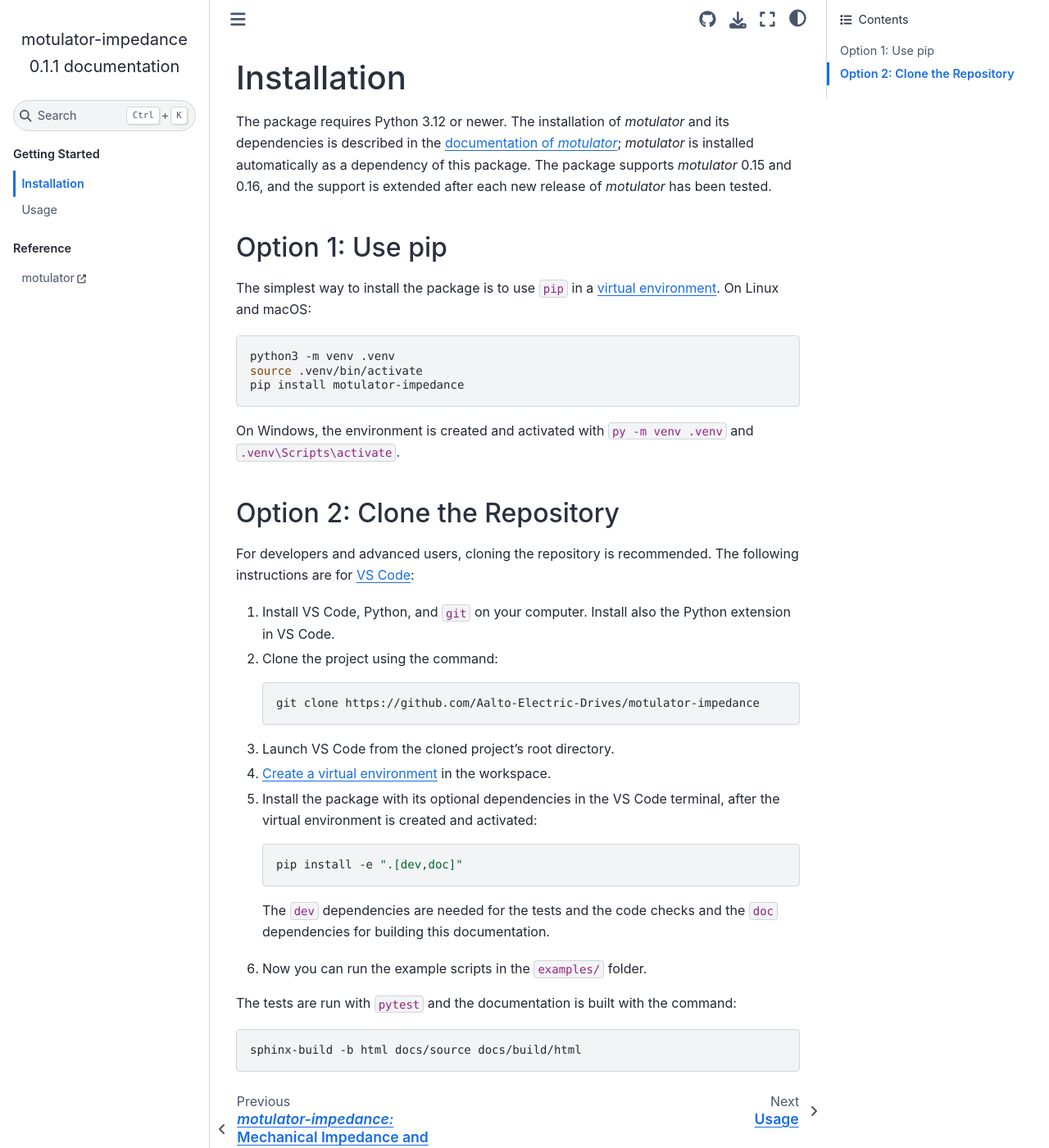
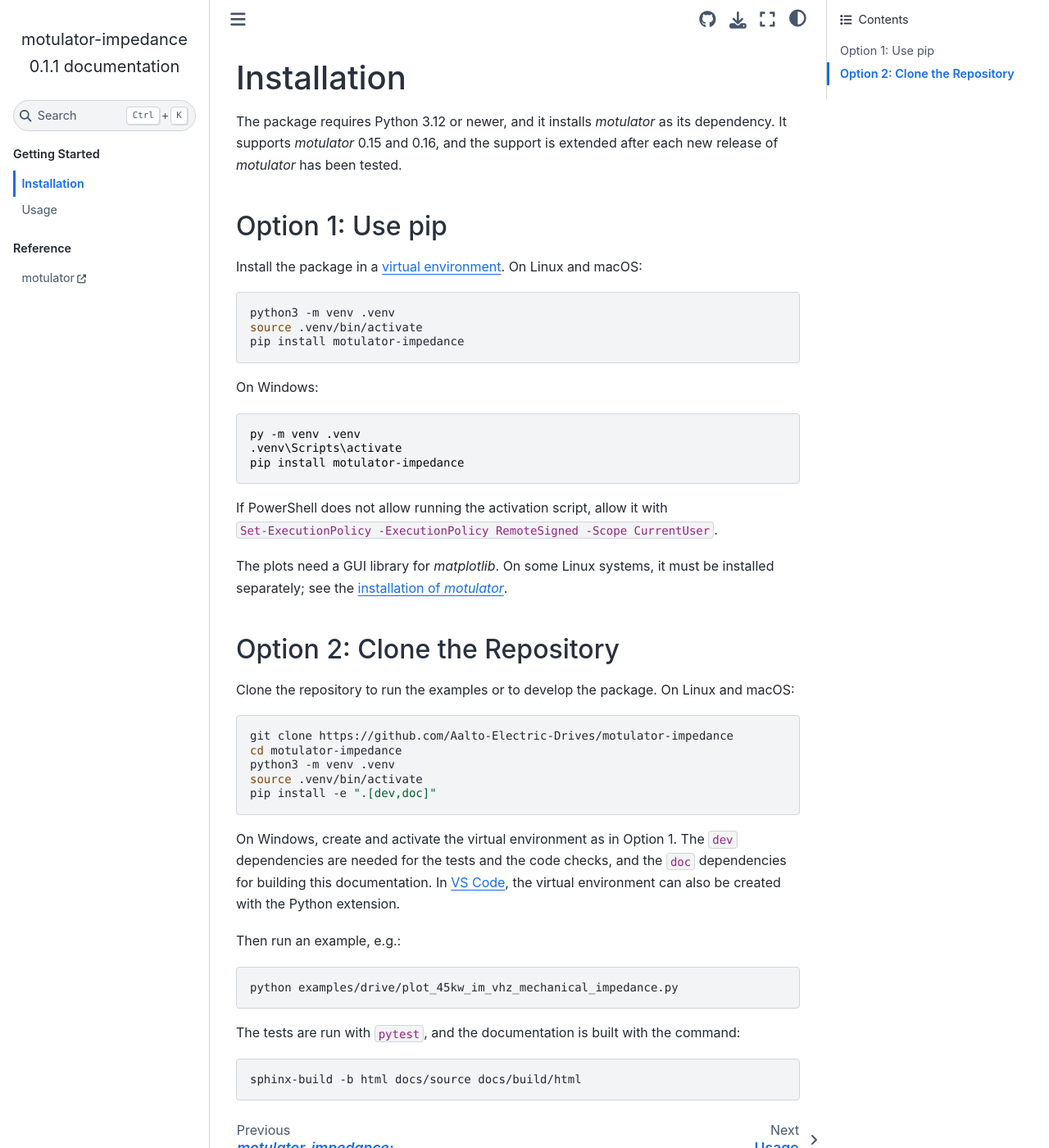
Before and after one commit to Aalto-Electric-Drives/motulator-impedance, a Sphinx documentation site: the page built from docs/source/installation.md, in a window 1280 px wide and 1400 px high. Shown: the whole window at 82% size. Built offline with Sphinx 7.4.7 and the Sphinx Book theme 1.1.4, drawn with Linux system fonts in a browser that asks for light colours; pages that are not in the unit, such as notebooks, are missing from menus.

Commit message:
Simplify the installation guide as in motulator-gradnet
The guide gives the commands for Linux and macOS and for Windows as code
blocks and replaces the VS Code steps of cloning the repository with
commands. PowerShell may block the activation script of the virtual
environment, so the command that allows it is given as in the documentation
of venv.

Co-Authored-By: Claude Opus 5.5 <noreply@anthropic.com>

````diff
--- a/docs/source/installation.md
+++ b/docs/source/installation.md
@@ -1,10 +1,10 @@
 # Installation
 
-The package requires Python 3.12 or newer. The installation of *motulator* and its dependencies is described in the [documentation of *motulator*](https://aalto-electric-drives.github.io/motulator/installation.html); *motulator* is installed automatically as a dependency of this package. The package supports *motulator* 0.15 and 0.16, and the support is extended after each new release of *motulator* has been tested.
+The package requires Python 3.12 or newer, and it installs *motulator* as its dependency. It supports *motulator* 0.15 and 0.16, and the support is extended after each new release of *motulator* has been tested.
 
 ## Option 1: Use pip
 
-The simplest way to install the package is to use `pip` in a [virtual environment](https://packaging.python.org/en/latest/guides/installing-using-pip-and-virtual-environments/). On Linux and macOS:
+Install the package in a [virtual environment](https://packaging.python.org/en/latest/guides/installing-using-pip-and-virtual-environments/). On Linux and macOS:
 
 ```bash
 python3 -m venv .venv
@@ -12,35 +12,39 @@ source .venv/bin/activate
 pip install motulator-impedance
 ```
 
-On Windows, the environment is created and activated with `py -m venv .venv` and `.venv\Scripts\activate`.
+On Windows:
+
+```powershell
+py -m venv .venv
+.venv\Scripts\activate
+pip install motulator-impedance
+```
+
+If PowerShell does not allow running the activation script, allow it with `Set-ExecutionPolicy -ExecutionPolicy RemoteSigned -Scope CurrentUser`.
+
+The plots need a GUI library for *matplotlib*. On some Linux systems, it must be installed separately; see the [installation of *motulator*](https://aalto-electric-drives.github.io/motulator/installation.html).
 
 ## Option 2: Clone the Repository
 
-For developers and advanced users, cloning the repository is recommended. The following instructions are for [VS Code](https://code.visualstudio.com):
+Clone the repository to run the examples or to develop the package. On Linux and macOS:
 
-1. Install VS Code, Python, and `git` on your computer. Install also the Python extension in VS Code.
+```bash
+git clone https://github.com/Aalto-Electric-Drives/motulator-impedance
+cd motulator-impedance
+python3 -m venv .venv
+source .venv/bin/activate
+pip install -e ".[dev,doc]"
+```
 
-1. Clone the project using the command:
+On Windows, create and activate the virtual environment as in Option 1. The `dev` dependencies are needed for the tests and the code checks, and the `doc` dependencies for building this documentation. In [VS Code](https://code.visualstudio.com/docs/python/environments), the virtual environment can also be created with the Python extension.
 
-   ```bash
-   git clone https://github.com/Aalto-Electric-Drives/motulator-impedance
-   ```
+Then run an example, e.g.:
 
-1. Launch VS Code from the cloned project's root directory.
+```bash
+python examples/drive/plot_45kw_im_vhz_mechanical_impedance.py
+```
 
-1. [Create a virtual environment](https://code.visualstudio.com/docs/python/environments) in the workspace.
-
-1. Install the package with its optional dependencies in the VS Code terminal, after the virtual environment is created and activated:
-
-   ```bash
-   pip install -e ".[dev,doc]"
-   ```
-
-   The `dev` dependencies are needed for the tests and the code checks and the `doc` dependencies for building this documentation.
-
-1. Now you can run the example scripts in the `examples/` folder.
-
-The tests are run with `pytest` and the documentation is built with the command:
+The tests are run with `pytest`, and the documentation is built with the command:
 
 ```bash
 sphinx-build -b html docs/source docs/build/html
````
